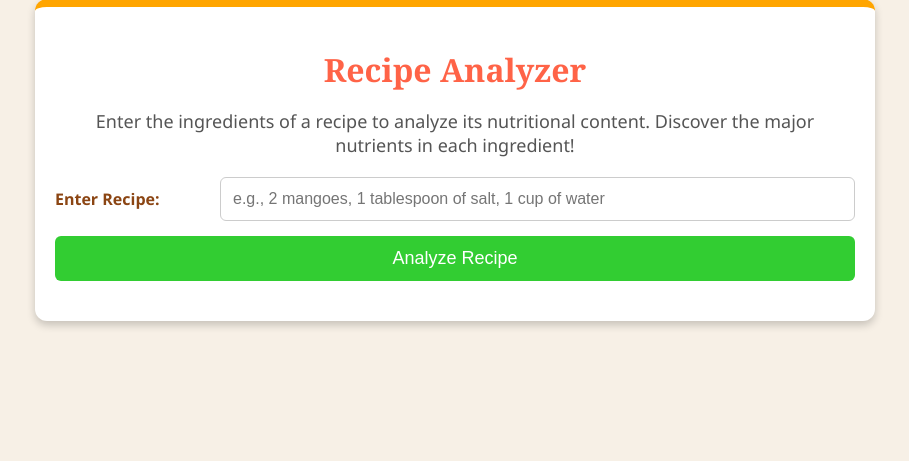
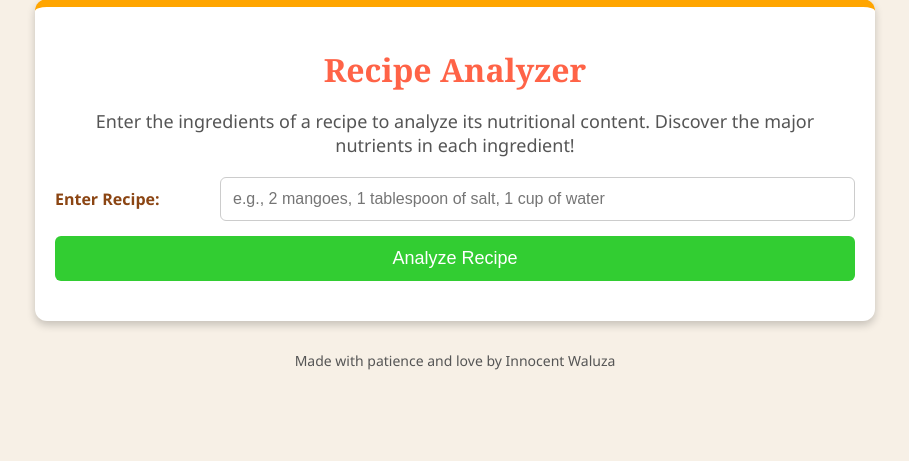
Before and after one commit to inno-waluza/nutrition-analyzer, a Django app: template nutrition_analyzer/templates/analyze.html in a window 1280 px wide. Shown: the part 31-492 px from the top of the page, without its empty margins (185-1094 px from the left). Run offline with Django 5.2, Linux system fonts and the light colour scheme; the template is opened without the code that fills it, so the values that code supplies are empty.

Commit message:
made with love

```diff
--- a/config/urls.py
+++ b/config/urls.py
@@ -3,5 +3,5 @@ from django.urls import path, include
 
 urlpatterns = [
     path('admin/', admin.site.urls),
-    path('api/', include('nutrition_analyzer.urls')),  # Include the nutrition_analyzer app's URLs
+    path('api/', include('nutrition_analyzer.urls')),
 ]
--- a/nutrition_analyzer/templates/analyze.html
+++ b/nutrition_analyzer/templates/analyze.html
@@ -128,6 +128,14 @@
                 font-size: 16px;
             }
         }
+
+        /* Footer styling */
+        .footer {
+            text-align: center;
+            margin-top: 30px;
+            font-size: 14px;
+            color: #555;
+        }
     </style>
 </head>
 <body>
@@ -144,6 +152,9 @@
             <p>Analyzing, please wait...</p>
         </div>
         <div class="results" id="results"></div>
+    </div>
+    <div class="footer">
+        Made with patience and love by Innocent Waluza
     </div>
 
     <script>
--- a/nutrition_analyzer/urls.py
+++ b/nutrition_analyzer/urls.py
@@ -3,5 +3,5 @@ from .views import NutritionAnalyzerView, AnalyzeInterface
 
 urlpatterns = [
     path('analyze/', NutritionAnalyzerView.as_view(), name='analyze'),
-    path('analyze-interface', AnalyzeInterface.as_view(), name='analyze_interface'),
+    path('analyzer/', AnalyzeInterface.as_view(), name='analyze_interface'),
 ]
```
Also changed, not shown: README.md (added), 1 other file.
